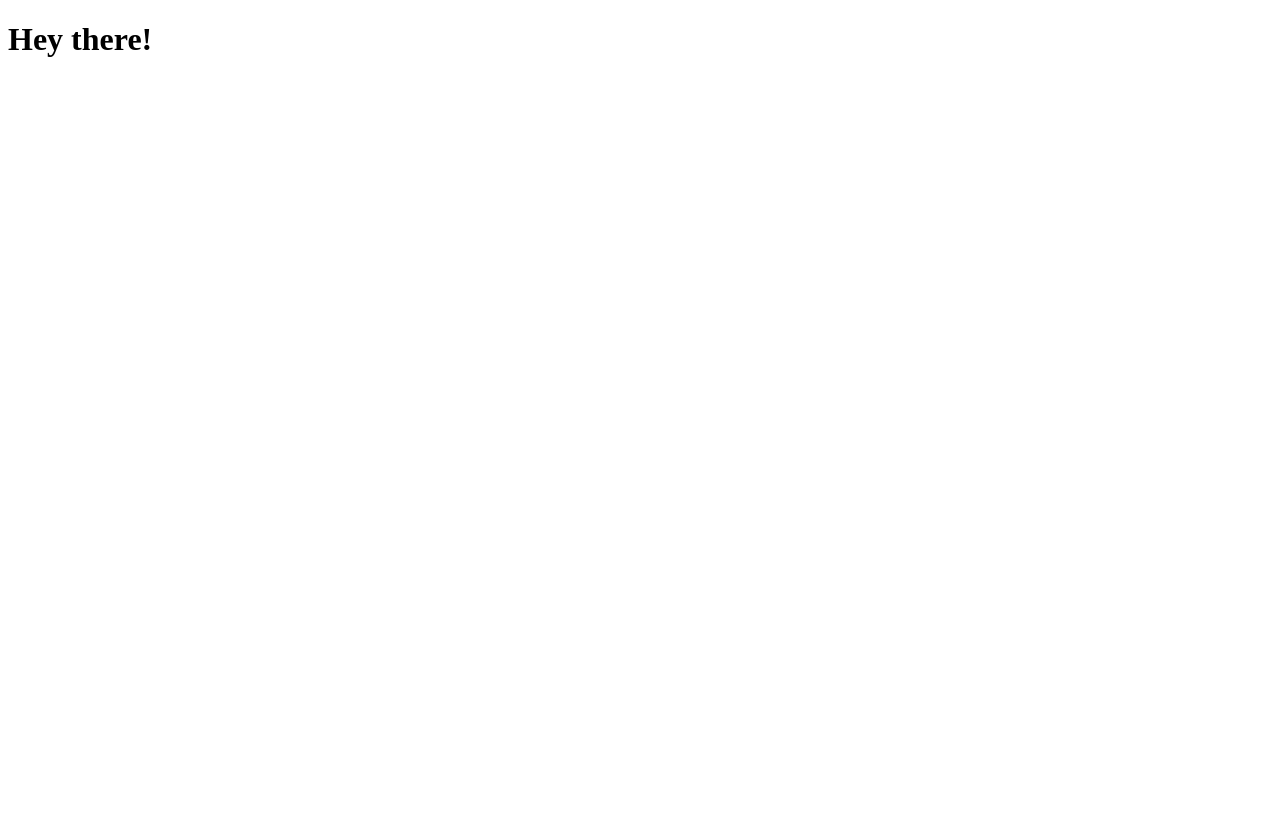
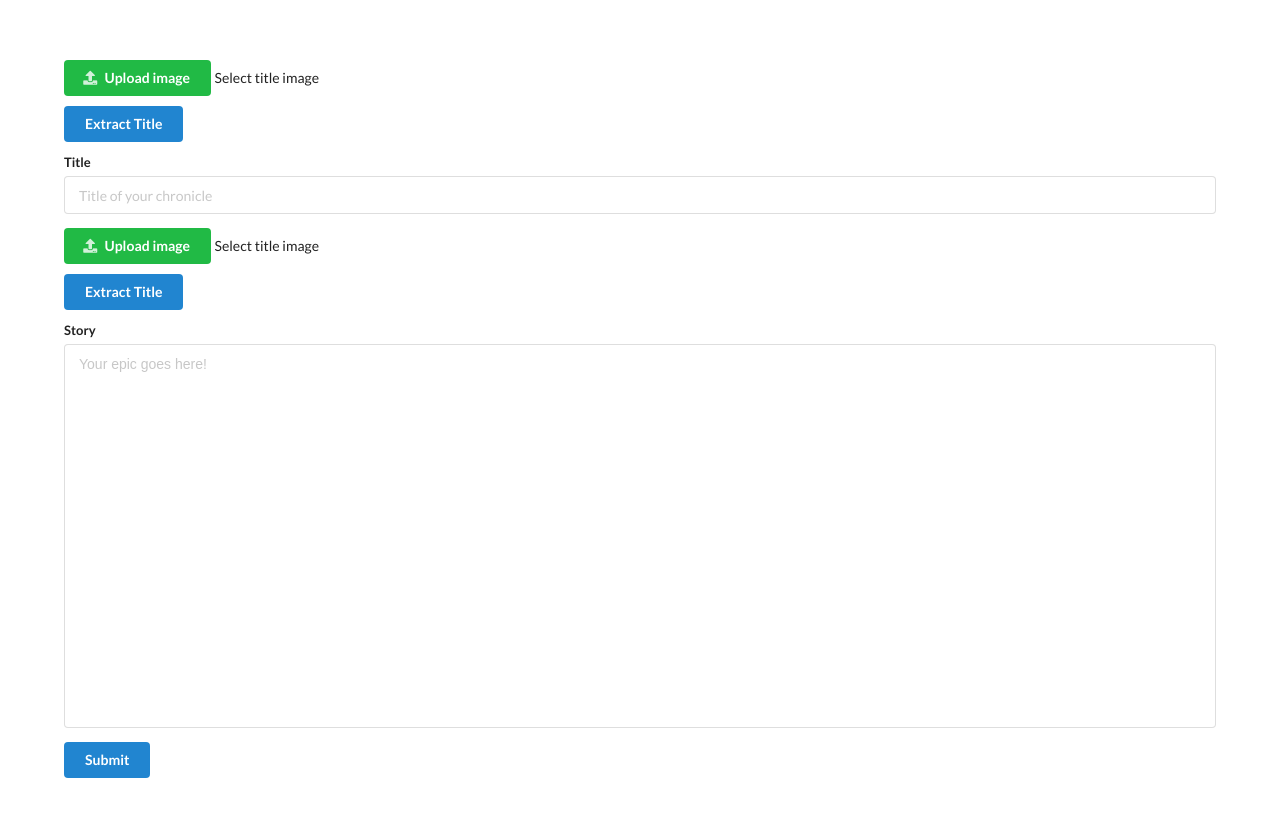
Before and after one commit to ShaminAsfaq/ocr-js, a React (Create React App) app: page / in a window 1280 px wide. Shown: the top 816 px of the page. Built offline with nearby package versions, Linux system fonts and the light colour scheme.

Commit message:
File selectors added.

```diff
--- a/package.json
+++ b/package.json
@@ -6,6 +6,7 @@
     "@testing-library/jest-dom": "^4.2.4",
     "@testing-library/react": "^9.4.1",
     "@testing-library/user-event": "^7.2.1",
+    "create-react-app": "^3.4.0",
     "react": "^16.13.0",
     "react-dom": "^16.13.0",
     "react-scripts": "3.4.0"
--- a/public/index.html
+++ b/public/index.html
@@ -9,13 +9,13 @@
       name="description"
       content="Web site created using create-react-app"
     />
+    <link rel="stylesheet" href="https://cdnjs.cloudflare.com/ajax/libs/semantic-ui/2.4.0/semantic.min.css"/>
     <link rel="apple-touch-icon" href="%PUBLIC_URL%/logo192.png" />
     <!--
       manifest.json provides metadata used when your web app is installed on a
       user's mobile device or desktop. See https://developers.google.com/web/fundamentals/web-app-manifest/
     -->
     <link rel="manifest" href="%PUBLIC_URL%/manifest.json" />
-    <link rel="stylesheet" href="https://cdnjs.cloudflare.com/ajax/libs/semantic-ui/2.4.1/semantic.min.js"/>
     <!--
       Notice the use of %PUBLIC_URL% in the tags above.
       It will be replaced with the URL of the `public` folder during the build.
--- a/src/App.js
+++ b/src/App.js
@@ -1,13 +1,87 @@
 import React from 'react';
 
-const App = () => {
-    return(
-        <div>
-            <h1 className="ui header">
-                Hey there!
-            </h1>
-        </div>
-    );
+class App extends React.Component {
+
+    state = {};
+
+    element = {};
+
+    onSubmit = (event) => {
+        event.preventDefault();
+    }
+
+    render(){
+        return(
+            <form  autoComplete="off" onSubmit={this.onSubmit} className="ui form" style={{ padding: '60px 5% 5% 5%' }}>
+                <div
+                    style={{paddingBottom: '10px'}}
+                >
+                    <input hidden type="file" multiple
+                            onChange={(e) => {
+                                this.element = { ...this.element, title: e.target.value };
+                                this.setState({
+                                        title: this.element.title
+                                })
+                            }
+                        }
+                        className="inputfile" id="upload" />
+                    <label htmlFor="upload" className="ui green button">
+                        <i className="ui upload icon"></i>
+                        Upload image
+                    </label>
+                    <label>{ this.state.title || 'Select title image'}</label>
+                </div>
+
+                <div
+                    style={{paddingBottom: '10px'}}
+                >
+                    <button className="ui blue button" type="submit">Extract Title</button>
+                </div>
+
+                <div className="field">
+                    <label>Title</label>
+                    <input type="text" name="title" placeholder="Title of your chronicle"/>
+                </div>
+
+                <div
+                    style={{paddingBottom: '10px'}}
+                >
+                    <input hidden type="file" multiple
+                            onChange={(e) => {
+                                this.element = { ...this.element, body: e.target.value };
+                                this.setState({
+                                        body: this.element.body
+                                })
+                            }
+                        }
+                        className="inputfile" id="upload" />
+                    <label htmlFor="upload" className="ui green button">
+                        <i className="ui upload icon"></i>
+                        Upload image
+                    </label>
+                    <label>{ this.state.title || 'Select title image'}</label>
+                </div>
+                <div
+                    style={{paddingBottom: '10px'}}
+                >
+                    <button className="ui blue button" type="submit">Extract Title</button>
+                </div>
+
+                <div className="field">
+                    <div className="field">
+                        <label>Story</label>
+                        <textarea
+                            rows='20'
+                            style={{ resize: 'none' }}
+                            placeholder="Your epic goes here!"
+                        >
+                        </textarea>
+                    </div>
+                </div>
+                <button className="ui blue button" type="submit">Submit</button>
+            </form>
+        );
+    }
 }
 
 export {
```
Also changed, not shown: 1 other file (tests, documents, lock files or other folders).
